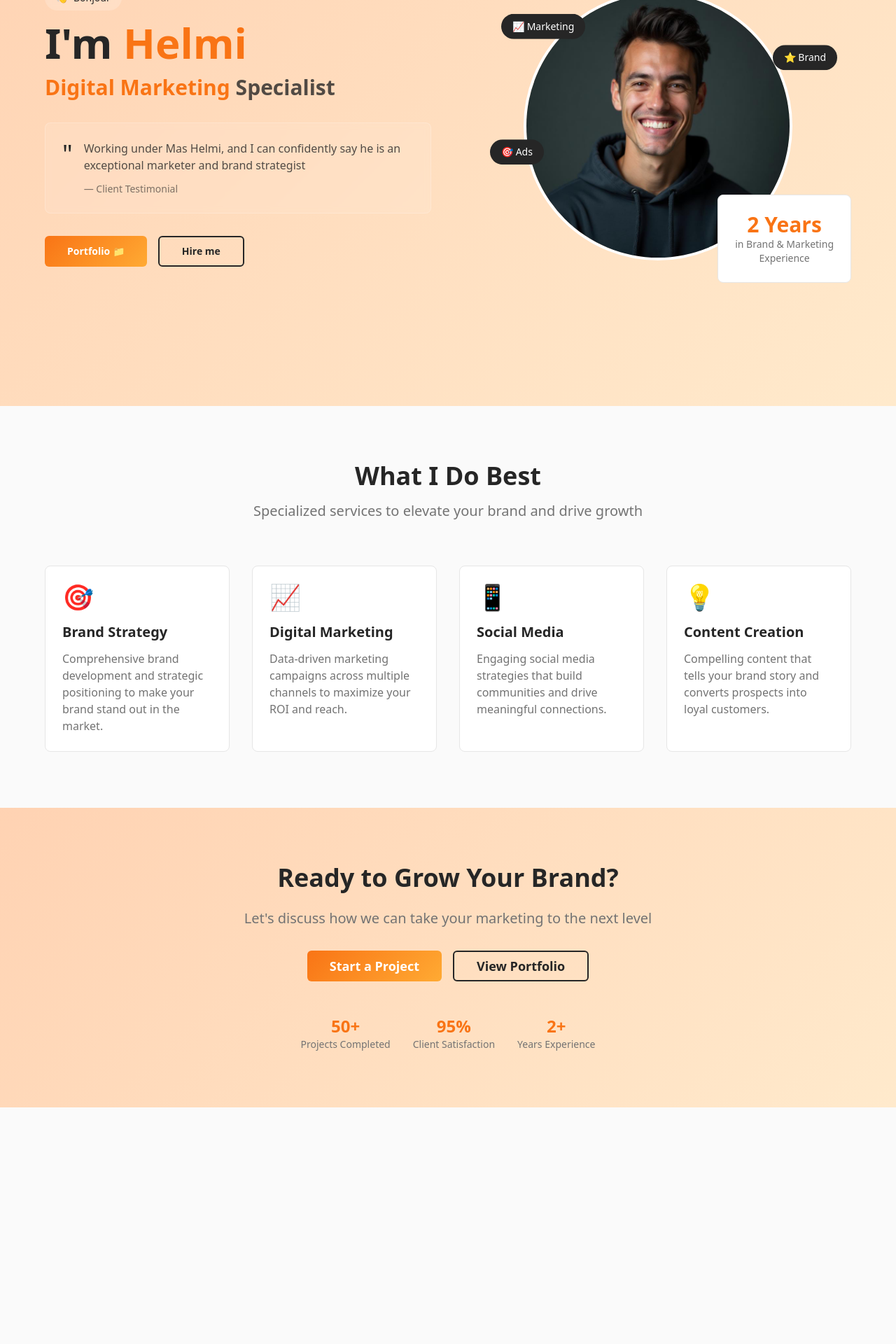
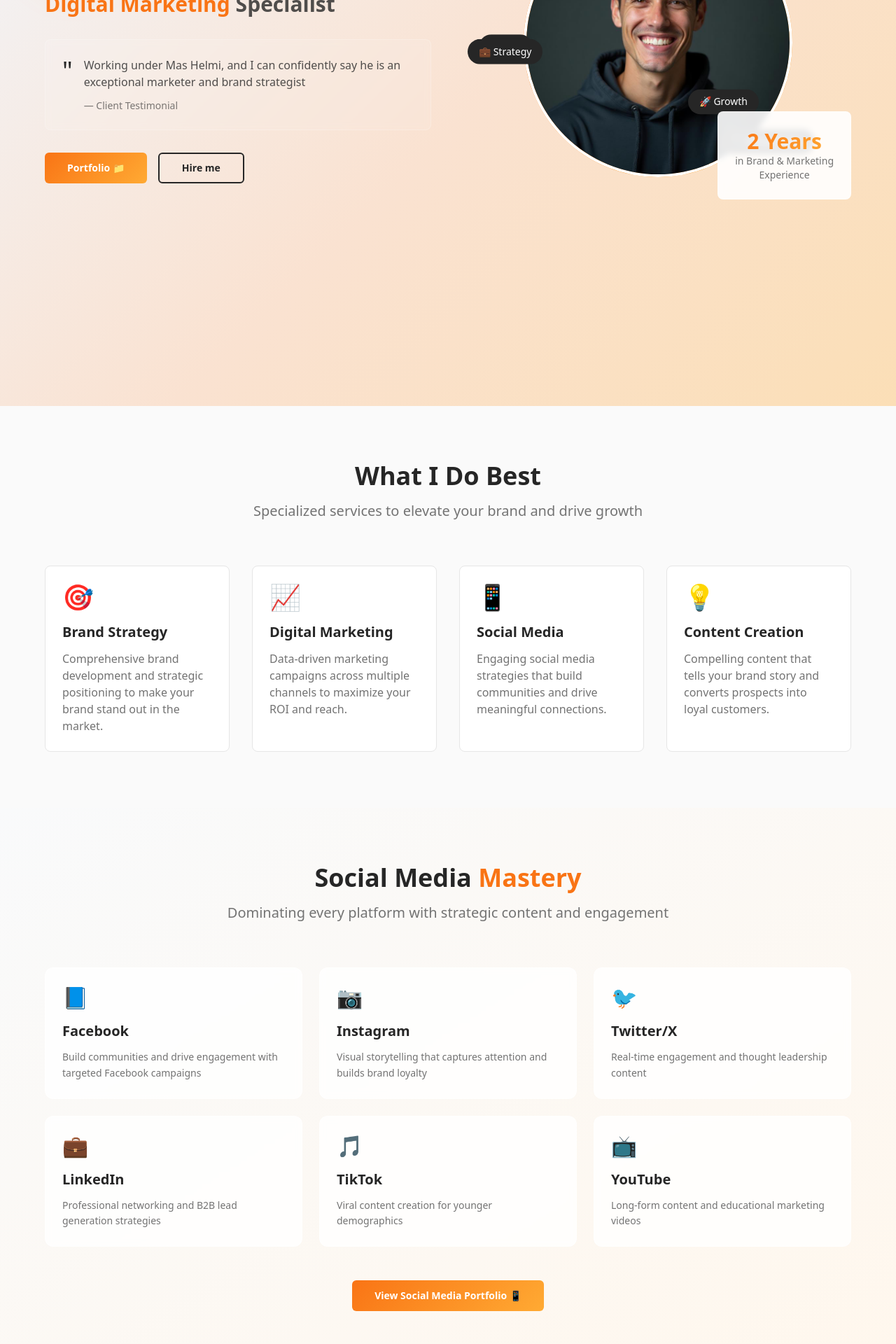
Before and after one commit to parth8347384798-svg/lead-shine-portfolio, a React (Vite) app: page / in a window 1280 px wide. Shown: the part 220-2140 px from the top of the page at 70% size. Before the commit the page ends 1802 px from the top, so only its background shows below. Built offline with nearby package versions, Linux system fonts and the light colour scheme.

Commit message:
Update background and icons
Update background to a modern style and add new icons for marketing, brand, ads, and social media with black tabs.

```diff
--- a/src/components/HeroSection.tsx
+++ b/src/components/HeroSection.tsx
@@ -8,8 +8,15 @@ export const HeroSection = () => {
   const specialties = ["A Brand & Marketing", "SEO", "Digital Marketing"];
 
   return (
-    <section className="min-h-screen bg-gradient-hero flex items-center justify-center px-4 py-20 relative overflow-hidden">
-      <div className="max-w-6xl w-full grid lg:grid-cols-2 gap-12 items-center">
+    <section className="min-h-screen bg-gradient-modern relative overflow-hidden">
+      {/* Modern Background Elements */}
+      <div className="absolute inset-0 bg-gradient-overlay"></div>
+      <div className="absolute top-20 left-10 w-32 h-32 bg-primary/10 rounded-full blur-xl"></div>
+      <div className="absolute bottom-20 right-10 w-40 h-40 bg-accent-blue/10 rounded-full blur-xl"></div>
+      <div className="absolute top-1/2 left-1/4 w-24 h-24 bg-accent-purple/10 rounded-full blur-lg"></div>
+
+      <div className="relative z-10 flex items-center justify-center px-4 py-20">
+        <div className="max-w-6xl w-full grid lg:grid-cols-2 gap-12 items-center">
         {/* Left Content */}
         <div className="space-y-8 animate-fade-up">
           <div className="space-y-4">
@@ -73,25 +80,34 @@ export const HeroSection = () => {
               ⭐ Brand
             </FloatingBadge>
 
-            <FloatingBadge className="bottom-32 -left-12" animationDelay="2s">
+            <FloatingBadge className="bottom-40 -left-16" animationDelay="2s">
               🎯 Ads
             </FloatingBadge>
 
             <FloatingBadge className="bottom-8 -right-8" animationDelay="0.5s">
               📱 Social Media
             </FloatingBadge>
+
+            <FloatingBadge className="top-1/2 -left-20" animationDelay="1.5s">
+              💼 Strategy
+            </FloatingBadge>
+
+            <FloatingBadge className="bottom-20 right-12" animationDelay="2.5s">
+              🚀 Growth
+            </FloatingBadge>
           </div>
 
           {/* Experience Badge */}
-          <div className="absolute -bottom-8 right-0 bg-white rounded-lg p-6 shadow-float border border-border">
+          <div className="absolute -bottom-8 right-0 bg-white/90 backdrop-blur-sm rounded-lg p-6 shadow-glow border border-white/20">
             <div className="text-center">
-              <div className="text-3xl font-bold text-primary">2 Years</div>
+              <div className="text-3xl font-bold bg-gradient-primary bg-clip-text text-transparent">2 Years</div>
               <div className="text-sm text-muted-foreground">in Brand & Marketing</div>
               <div className="text-sm text-muted-foreground">Experience</div>
             </div>
           </div>
         </div>
       </div>
+    </div>
     </section>
   );
 };
--- /dev/null
+++ b/src/components/SocialMediaSection.tsx
@@ -0,0 +1,83 @@
+import { Button } from "@/components/ui/button";
+
+export const SocialMediaSection = () => {
+  const socialPlatforms = [
+    {
+      icon: "📘",
+      name: "Facebook",
+      description: "Build communities and drive engagement with targeted Facebook campaigns",
+      color: "from-blue-500 to-blue-600"
+    },
+    {
+      icon: "📷",
+      name: "Instagram",
+      description: "Visual storytelling that captures attention and builds brand loyalty",
+      color: "from-pink-500 to-purple-600"
+    },
+    {
+      icon: "🐦",
+      name: "Twitter/X",
+      description: "Real-time engagement and thought leadership content",
+      color: "from-gray-700 to-black"
+    },
+    {
+      icon: "💼",
+      name: "LinkedIn",
+      description: "Professional networking and B2B lead generation strategies",
+      color: "from-blue-600 to-blue-700"
+    },
+    {
+      icon: "🎵",
+      name: "TikTok",
+      description: "Viral content creation for younger demographics",
+      color: "from-red-500 to-pink-500"
+    },
+    {
+      icon: "📺",
+      name: "YouTube",
+      description: "Long-form content and educational marketing videos",
+      color: "from-red-600 to-red-700"
+    }
+  ];
+
+  return (
+    <section className="py-20 px-4 bg-gradient-to-br from-gray-50 to-orange-50">
+      <div className="max-w-6xl mx-auto">
+        <div className="text-center mb-16">
+          <h2 className="text-4xl font-bold text-foreground mb-4">
+            Social Media <span className="text-primary">Mastery</span>
+          </h2>
+          <p className="text-xl text-muted-foreground">
+            Dominating every platform with strategic content and engagement
+          </p>
+        </div>
+
+        <div className="grid md:grid-cols-2 lg:grid-cols-3 gap-6">
+          {socialPlatforms.map((platform, index) => (
+            <div
+              key={index}
+              className="group relative bg-white/80 backdrop-blur-sm rounded-xl p-6 shadow-soft hover:shadow-float transition-all duration-300 hover:-translate-y-1 border border-white/50"
+            >
+              <div className={`absolute inset-0 bg-gradient-to-br ${platform.color} opacity-0 group-hover:opacity-5 rounded-xl transition-opacity duration-300`}></div>
+              <div className="relative z-10">
+                <div className="text-3xl mb-4">{platform.icon}</div>
+                <h3 className="text-xl font-semibold text-card-foreground mb-3">
+                  {platform.name}
+                </h3>
+                <p className="text-muted-foreground text-sm leading-relaxed">
+                  {platform.description}
+                </p>
+              </div>
+            </div>
+          ))}
+        </div>
+
+        <div className="text-center mt-12">
+          <Button variant="portfolio" size="lg">
+            View Social Media Portfolio 📱
+          </Button>
+        </div>
+      </div>
+    </section>
+  );
+};
--- a/src/index.css
+++ b/src/index.css
@@ -38,11 +38,16 @@ All colors MUST be HSL.
 
     /* Custom design tokens */
     --gradient-primary: linear-gradient(135deg, hsl(25, 95%, 53%), hsl(35, 100%, 60%));
-    --gradient-hero: linear-gradient(135deg, hsl(25, 100%, 85%), hsl(35, 100%, 90%));
+    --gradient-hero: linear-gradient(135deg, hsl(220, 40%, 98%), hsl(25, 100%, 95%));
+    --gradient-modern: linear-gradient(135deg, hsl(220, 30%, 96%) 0%, hsl(25, 80%, 90%) 50%, hsl(35, 90%, 85%) 100%);
+    --gradient-overlay: linear-gradient(45deg, hsl(25, 95%, 53% / 0.1), hsl(220, 60%, 50% / 0.1));
     --shadow-soft: 0 4px 20px hsl(25, 95%, 53% / 0.1);
     --shadow-float: 0 8px 30px hsl(25, 95%, 53% / 0.15);
+    --shadow-glow: 0 0 40px hsl(25, 95%, 53% / 0.2);
     --badge-bg: hsl(0, 0%, 15%);
     --badge-text: hsl(0, 0%, 100%);
+    --accent-blue: hsl(220, 60%, 50%);
+    --accent-purple: hsl(280, 60%, 60%);
 
     --radius: 0.5rem;
 
--- a/src/pages/Index.tsx
+++ b/src/pages/Index.tsx
@@ -1,5 +1,6 @@
 import { HeroSection } from "@/components/HeroSection";
 import { ServicesSection } from "@/components/ServicesSection";
+import { SocialMediaSection } from "@/components/SocialMediaSection";
 import { ContactSection } from "@/components/ContactSection";
 
 const Index = () => {
@@ -7,6 +8,7 @@ const Index = () => {
     <div className="min-h-screen">
       <HeroSection />
       <ServicesSection />
+      <SocialMediaSection />
       <ContactSection />
     </div>
   );
--- a/tailwind.config.ts
+++ b/tailwind.config.ts
@@ -102,7 +102,9 @@ export default {
 			},
 			backgroundImage: {
 				'gradient-primary': 'var(--gradient-primary)',
-				'gradient-hero': 'var(--gradient-hero)'
+				'gradient-hero': 'var(--gradient-hero)',
+				'gradient-modern': 'var(--gradient-modern)',
+				'gradient-overlay': 'var(--gradient-overlay)'
 			},
 			boxShadow: {
 				'soft': 'var(--shadow-soft)',
```
